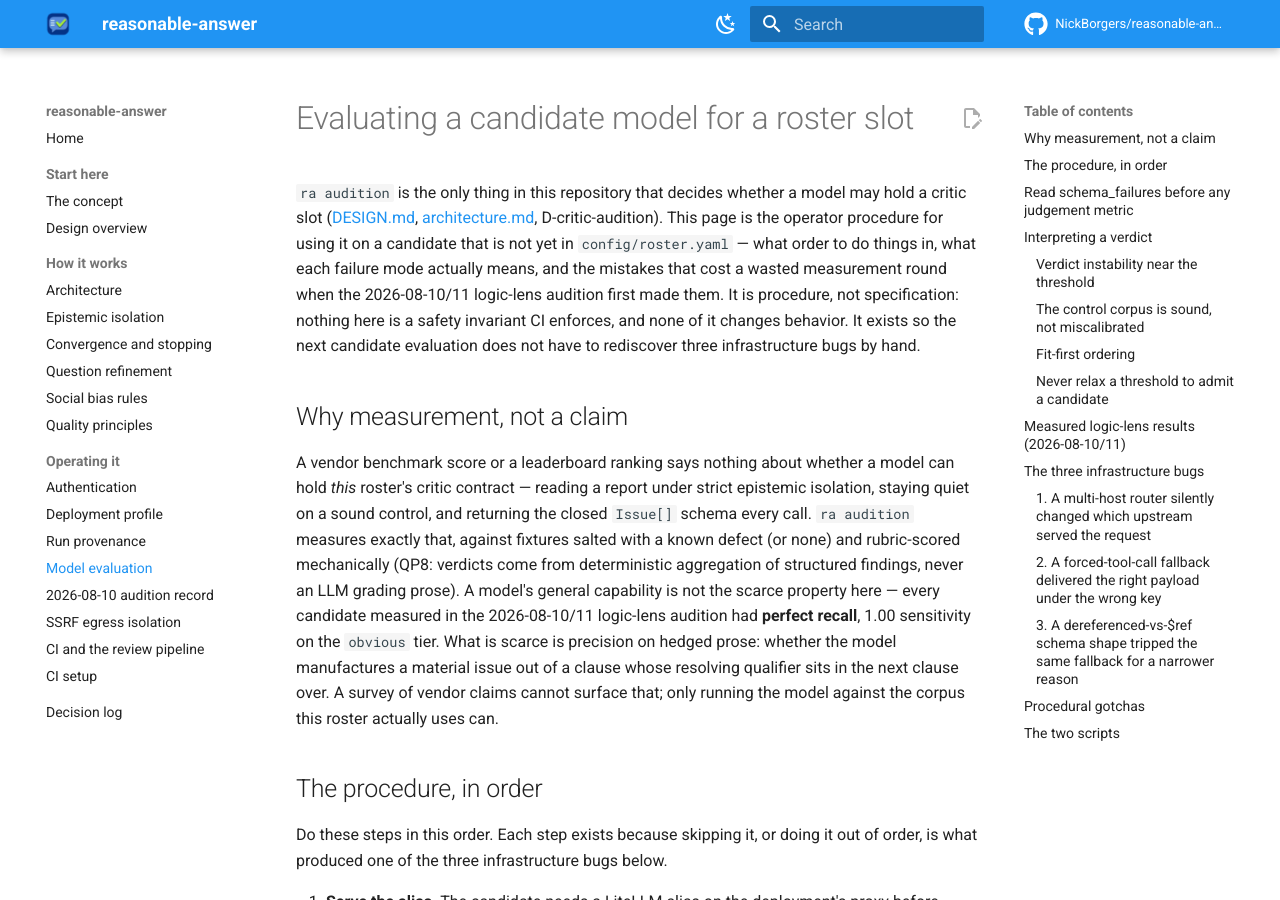
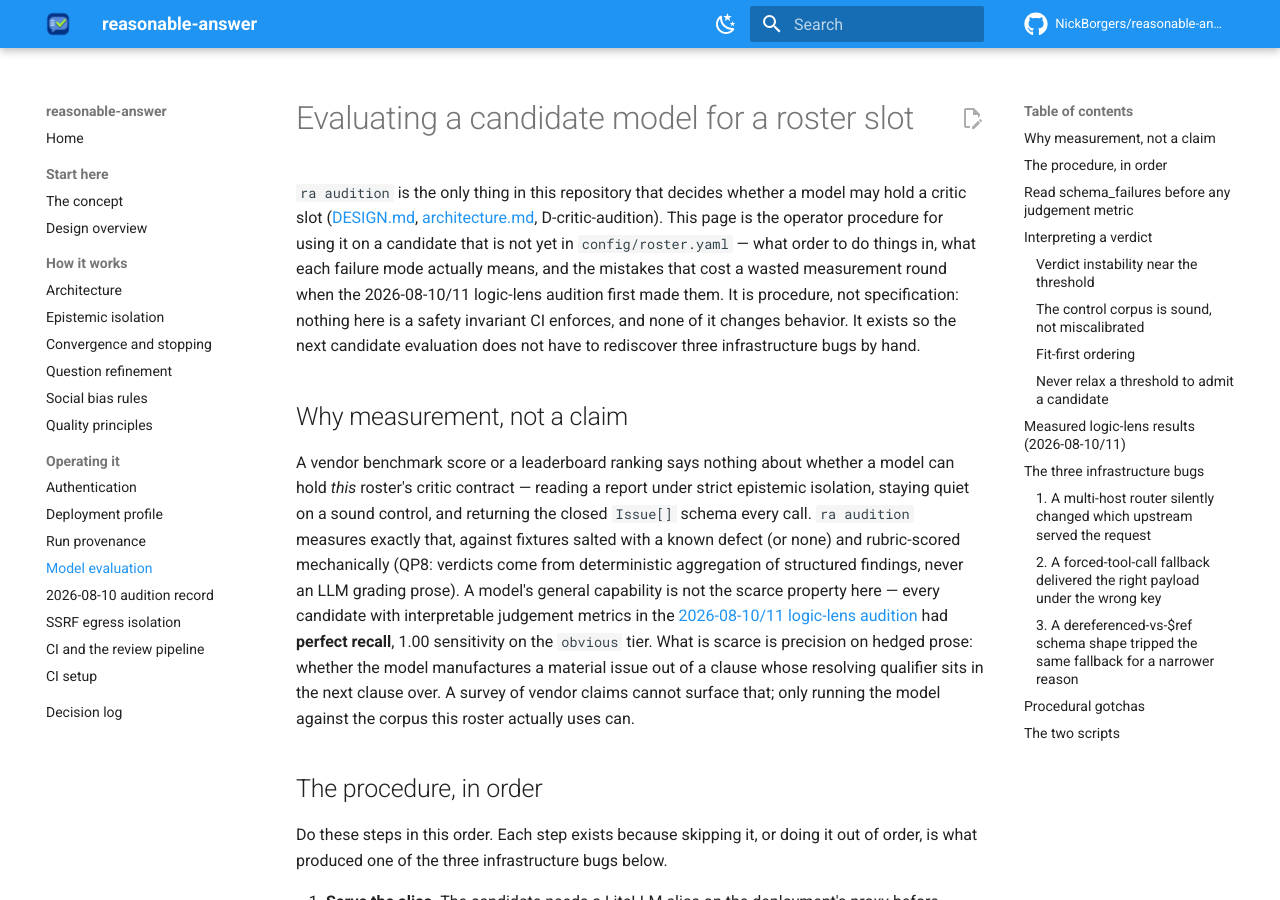
Before and after one commit to NickBorgers/reasonable-answer, an MkDocs documentation site: the page built from docs/model-evaluation.md, in a window 1280 px wide and 900 px high. Built offline with MkDocs 1.6.1 and Material for MkDocs 9.7.7, drawn with Linux system fonts in a browser that asks for light colours; comment, search, counter and statistics services are not loaded; some of the changed text lies outside the part shown.

Commit message:
fix: address reviewer findings (cycle 1, cold)
Addressed all three blockers by separating the earlier writer symptom from the critic-path host probe, limiting the perfect-recall claim to candidates with interpretable judgement metrics, and correcting the weight-class count to six distinct interpretable candidates while explaining the repeated run. Required offline tests and Ruff pass.

Addressed:
  - docs/docs-host-probe-path-1
  - quality/qual-claim-unsupported-1
  - quality/qual-claim-unsupported-2

```diff
--- a/docs/model-evaluation.md
+++ b/docs/model-evaluation.md
@@ -16,12 +16,13 @@ A vendor benchmark score or a leaderboard ranking says nothing about whether a m
 quiet on a sound control, and returning the closed `Issue[]` schema every call. `ra audition`
 measures exactly that, against fixtures salted with a known defect (or none) and rubric-scored
 mechanically (QP8: verdicts come from deterministic aggregation of structured findings, never an
-LLM grading prose). A model's general capability is not the scarce property here — every
-candidate measured in the 2026-08-10/11 logic-lens audition had **perfect recall**, 1.00
-sensitivity on the `obvious` tier. What is scarce is precision on hedged prose: whether the model
-manufactures a material issue out of a clause whose resolving qualifier sits in the next clause
-over. A survey of vendor claims cannot surface that; only running the model against the corpus
-this roster actually uses can.
+LLM grading prose). A model's general capability is not the scarce property here — every candidate
+with interpretable judgement metrics in the
+[2026-08-10/11 logic-lens audition](./model-evaluation-record-2026-08-10.md#recorded-slot-results)
+had **perfect recall**, 1.00 sensitivity on the `obvious` tier. What is scarce is precision on
+hedged prose: whether the model manufactures a material issue out of a clause whose resolving
+qualifier sits in the next clause over. A survey of vendor claims cannot surface that; only running
+the model against the corpus this roster actually uses can.
 
 ## The procedure, in order
 
```
Also changed, not shown: other parts of docs/model-evaluation.md (+5 -3 lines), docs/model-evaluation-record-2026-08-10.md (+2 -1 lines).
